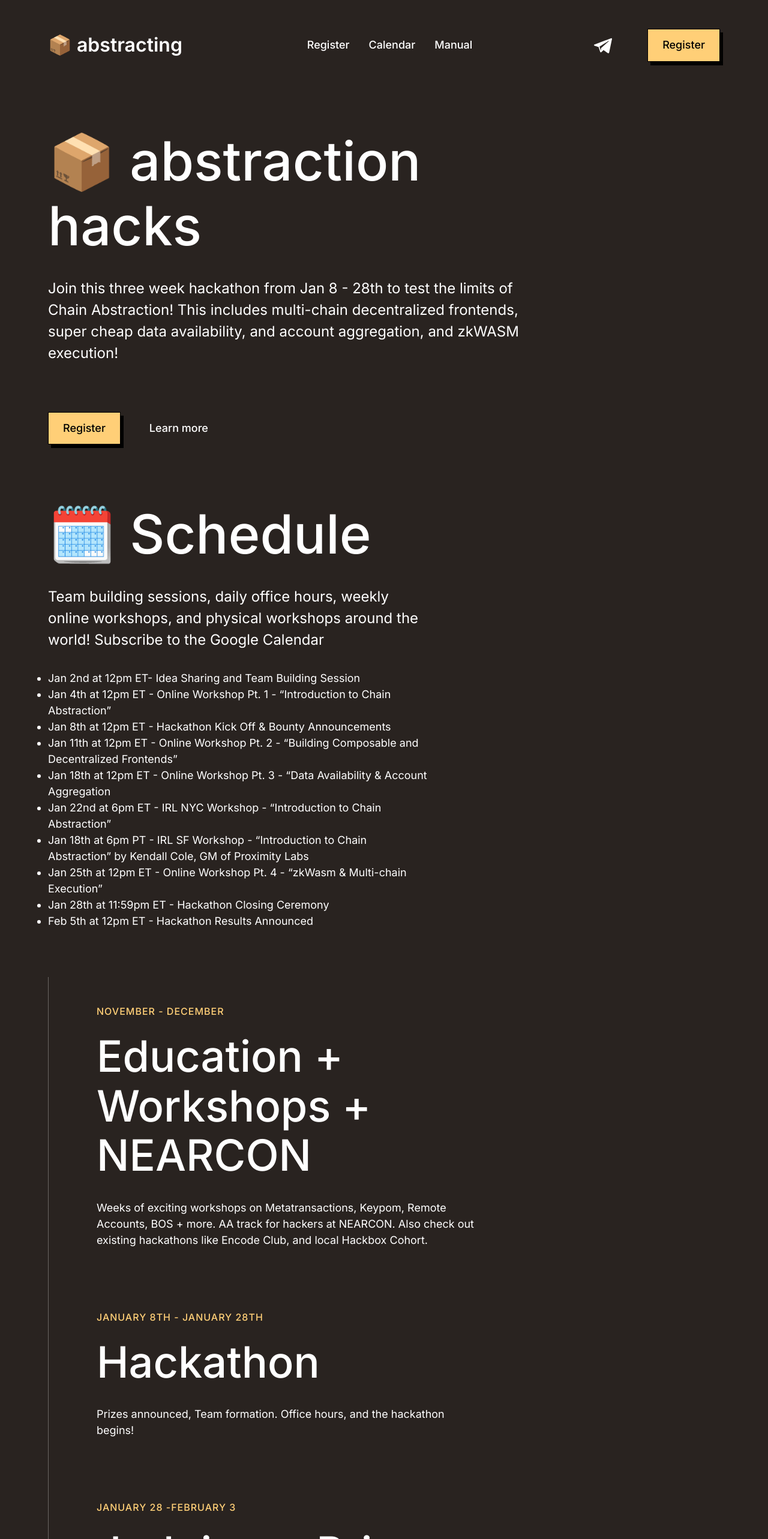
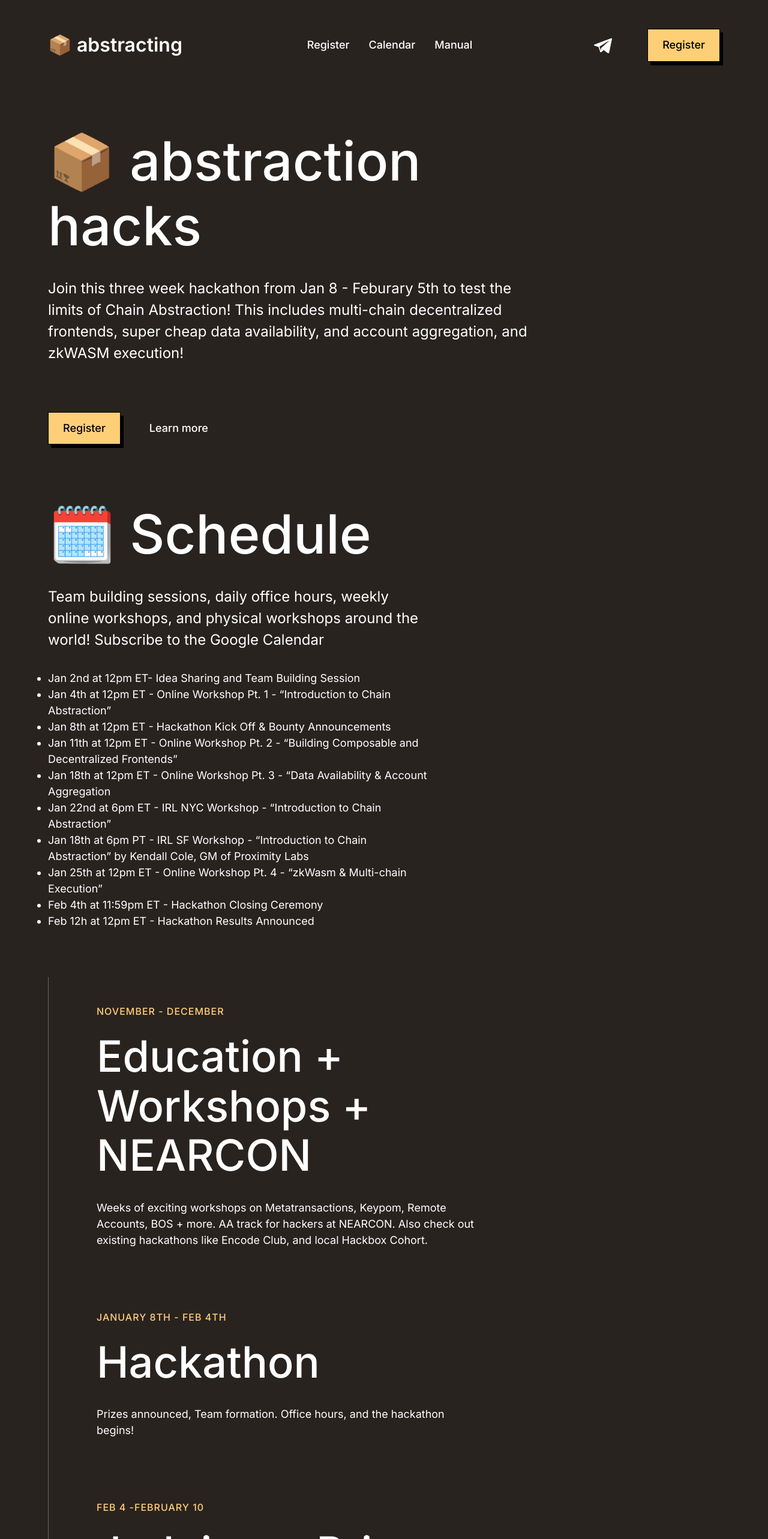
Before and after one commit to codingshot/abstract-landing, a Next.js app: page / in a window 1280 px wide. Shown: the top 2566 px of the page at 60% size. Built offline with nearby package versions, Linux system fonts and the light colour scheme.

Commit message:
changed dates on website

```diff
--- a/pages/index.js
+++ b/pages/index.js
@@ -158,7 +158,7 @@ const Home = (props) => {
               <span>Hacks</span>
             </h1>
             <p className="home-caption">
-            Join this three week hackathon from Jan 8 - 28th to test the limits of Chain Abstraction! This includes multi-chain decentralized frontends, super cheap data availability, and account aggregation, and zkWASM execution!
+            Join this three week hackathon from Jan 8 - Feburary 5th to test the limits of Chain Abstraction! This includes multi-chain decentralized frontends, super cheap data availability, and account aggregation, and zkWASM execution!
             </p>
           </div>
           <div className="home-buttons">
@@ -196,8 +196,8 @@ const Home = (props) => {
 <li>Jan 22nd at 6pm ET - IRL NYC Workshop - “Introduction to Chain Abstraction”</li>
 <li>Jan 18th at 6pm PT - IRL SF Workshop - “Introduction to Chain Abstraction” by Kendall Cole, GM of Proximity Labs</li>
 <li>Jan 25th at 12pm ET - Online Workshop Pt. 4 - “zkWasm & Multi-chain Execution”</li>
-<li>Jan 28th at 11:59pm ET - Hackathon Closing Ceremony </li>
-<li>Feb 5th at 12pm ET - Hackathon Results Announced </li>
+<li>Feb 4th at 11:59pm ET - Hackathon Closing Ceremony </li>
+<li>Feb 12h at 12pm ET - Hackathon Results Announced </li>
 </ul>
 </p>
           </div>
@@ -210,7 +210,7 @@ const Home = (props) => {
               </div>
             </div>
             <div className="home-step1">
-              <span className="home-caption2">January 8th - January 28th</span>
+              <span className="home-caption2">January 8th - Feb 4th</span>
               <div className="home-heading3">
                 <h2 className="home-header05">Hackathon</h2>
                 <p className="home-header06">
@@ -220,7 +220,7 @@ const Home = (props) => {
               </div>
             </div>
             <div className="home-step2">
-              <span className="home-caption3">January 28 -February 3</span>
+              <span className="home-caption3">Feb  4 -February 10</span>
               <div className="home-heading4">
                 <h2 className="home-header07">Judging + Prizes</h2>
                 <p className="home-header08">
```
